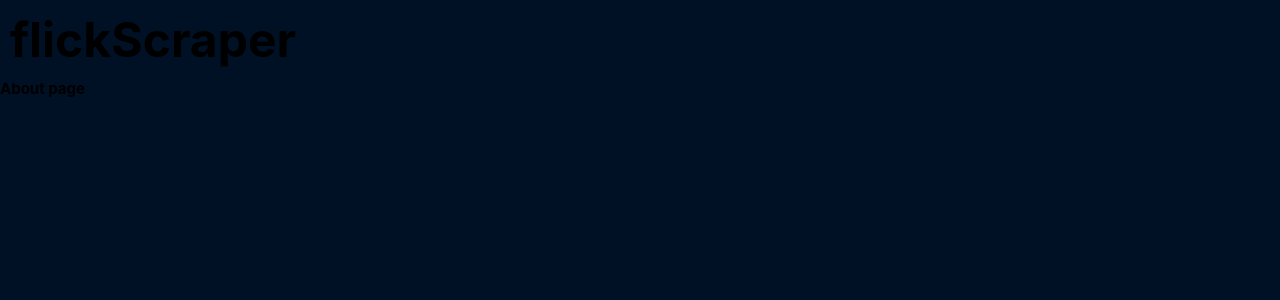
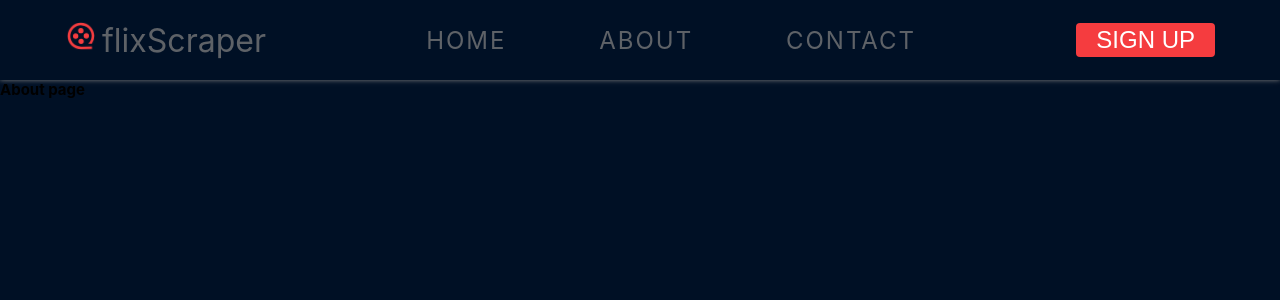
Before and after one commit to fidsta1990/flick-scraper, a React (Create React App) app: page /about in a window 1280 px wide. Shown: the top 300 px of the page. Built offline with nearby package versions, Linux system fonts and the light colour scheme.

Commit message:
changed styling and JSX layout for Navbar component, added conditions to show or hide container for nav links on mobile view

```diff
--- a/src/components/Navbar.jsx
+++ b/src/components/Navbar.jsx
@@ -1,17 +1,42 @@
-import React from "react";
+import React, { useEffect, useState } from "react";
 import { FaBars } from "react-icons/fa";
+import { RiMovie2Line } from "react-icons/ri";
+import { Link } from "react-router-dom";
+import { links } from "../data/links";
 
 const Navbar = () => {
+  const [show, setShow] = useState(false);
+
   return (
     <nav>
       <div className="nav-center">
-        <div className="nav-header">
-          <div className="logo">
-            <h1>
-              flick<span>Scraper</span>
-            </h1>
-          </div>
+        <div className="nav-header ">
+          <Link to={links[0].url} className="logo">
+            <RiMovie2Line className="logo-icon" />
+            <span className="logo-text">flixScraper</span>
+          </Link>
+          <button className="nav-toggle" onClick={() => setShow(!show)}>
+            <FaBars />
+          </button>
         </div>
+
+        <div
+          className={`${
+            !show ? "links-container " : "links-container show-container"
+          }`}
+        >
+          <ul className="links">
+            {links.map((link, index) => {
+              return (
+                <Link to={link.url} key={index}>
+                  {link.text}
+                </Link>
+              );
+            })}
+          </ul>
+        </div>
+
+        <button className="register btn">sign up</button>
       </div>
     </nav>
   );
--- a/src/data/links.js
+++ b/src/data/links.js
@@ -20,21 +20,17 @@
 
 const links = [
   {
-    id: 1,
     url: "/",
     text: "home",
   },
   {
-    id: 2,
     url: "/about",
     text: "about",
   },
   {
-    id: 3,
     url: "/contact",
-    text: "home",
+    text: "contact",
   },
 ];
 
-
-export {social, links}
+export { social, links };
--- a/src/index.scss
+++ b/src/index.scss
@@ -7,21 +7,34 @@
 
 $fontFam: "Roboto Condensed", sans-serif;
 $clr-font: #e7e7e7;
+$white: #fff;
+$links: #808080bc;
 $bg-image: #001025;
-$trans: all 0.2s ease-in-out;
+$btnMain: #f53c3f;
+$btnHover: #ec7936;
+$nav-bg: linear-gradient(rgba(0, 0, 0, 0.4), rgba(0, 0, 0, 0.676));
+$transOut: all 0.2s ease-in-out;
+$trans: all 0.2s ease-in;
+
 $radius: 0.2rem;
 $lightShadow: 0 0 5px grey;
 $darkShadow: 0 0 10px grey;
 $spacing: 2px;
 
+@mixin btnEffect {
+  background-color: #ffe53b;
+  background-image: linear-gradient(147deg, #ffe53b 6%, #ff2525 88%);
+}
+
 .dark-theme {
-  $clr-font: #fff;
+  $clr-font: #e7e7e7;
   $bg-image: #001025;
+  $nav-bg: #222;
 }
 .light-theme {
   $clr-bcg: #f4f4f4e4;
   $clr-font: #43d2c2;
-  // --text: grey;
+  $nav-bg: #222;
 }
 
 *,
@@ -54,12 +67,23 @@
 ul,
 li {
   list-style-type: none;
+  text-transform: uppercase;
+}
+
+a {
+  text-decoration: none;
 }
 
 .section {
   width: 95vw;
-  max-width: 1170px;
+  max-width: 1200px;
   margin: 0 auto;
+}
+
+@media (min-width: 768px) {
+  .section {
+    width: 90vw;
+  }
 }
 
 .title {
@@ -77,11 +101,24 @@
 */
 
 .btn {
-  background: none;
-  border: none;
-  font-size: 1.6rem;
+  background: $btnMain;
+  color: $white;
+  transition: $trans;
   cursor: pointer;
-  transition: var(--trans);
+  border: 0;
+  font-size: 1.2rem;
+  padding: 3px 20px;
+  border-radius: 0.4rem;
+  text-align: center;
+
+  &:active {
+    transform: scale(0.95);
+  }
+
+  &:hover {
+    // background: $btnHover;
+    @include btnEffect();
+  }
 }
 
 .btn:active {
@@ -89,17 +126,6 @@
 }
 
 @media (min-width: 768px) {
-  .section {
-    width: 90vw;
-  }
-
-  .logo {
-    font-size: 3.2rem;
-  }
-  .logo-text {
-    font-size: 2.4rem;
-  }
-
   .btn {
     font-size: 2.4rem;
   }
@@ -111,14 +137,142 @@
 ===============
 */
 
+nav {
+  background: $bg-image;
+  box-shadow: $lightShadow;
+}
+
 .nav-center {
+  padding: 0 1.5rem;
+}
+
+.nav-header {
   display: flex;
+  align-items: center;
   justify-content: space-between;
-  align-items: center;
-  font-family: var(--fontFam);
   padding: 1rem;
-  min-height: 7vh;
+}
+.nav-toggle {
+  font-size: 2.4rem;
+  color: $btnMain;
+  background: transparent;
+  border-color: transparent;
+  transition: $trans;
+  cursor: pointer;
+}
+.nav-toggle:hover {
+  color: $white;
+}
+.logo {
+  font-size: 2.4rem;
+  color: $btnMain;
+  cursor: pointer;
+}
 
+.logo-icon {
+  animation: logo-animate infinite alternate 6s;
+}
+
+.logo-text {
+  font-size: 2.4rem;
+  margin-left: 0.5rem;
+  color: $links;
+  transition: $trans;
+
+  &:hover {
+    color: $white;
+  }
+}
+
+.links a {
+  color: $links;
+  font-size: 2.4rem;
+  text-transform: uppercase;
+  letter-spacing: $spacing;
+  display: block;
+  padding: 1rem;
+  padding-left: 2rem;
+  transition: $trans;
+}
+.links a:hover {
+  color: $white;
+  padding-left: 3.2rem;
+  text-shadow: $darkShadow;
+}
+.social-icons {
+  display: none;
+}
+.links-container {
+  height: 0;
+  overflow: hidden;
+  transition: $trans;
+}
+.show-container {
+  height: 16rem;
+}
+
+.register {
+  display: none;
+}
+@media screen and (min-width: 800px) {
+  .nav-center {
+    max-width: 1170px;
+    margin: 0 auto;
+    display: flex;
+    align-items: center;
+    justify-content: space-between;
+    padding: 1rem;
+    min-height: 10vh;
+  }
+  .nav-header {
+    padding: 0;
+  }
+
+  .logo {
+    font-size: 3.2rem;
+  }
+
+  .logo-text {
+    font-size: 3.2rem;
+  }
+  .nav-toggle {
+    display: none;
+  }
+  .links-container {
+    height: auto !important;
+  }
+  .links {
+    display: flex;
+    justify-content: space-between;
+    width: 500px;
+  }
+  .links a {
+    padding: 0;
+    margin: 0 0.5rem;
+  }
+  .links a:hover {
+    padding: 0;
+    background: transparent;
+    text-decoration: underline;
+    text-decoration-thickness: 10px;
+    text-decoration-color: $btnMain;
+    text-underline-position: below;
+  }
+
+  .register {
+    display: block;
+    text-transform: uppercase;
+    font-weight: 490;
+  }
+}
+
+@keyframes logo-animate {
+  0% {
+    transform: rotate(0);
+  }
+  100% {
+    transform: rotate(360deg);
+  }
 }
 
 /*
```
